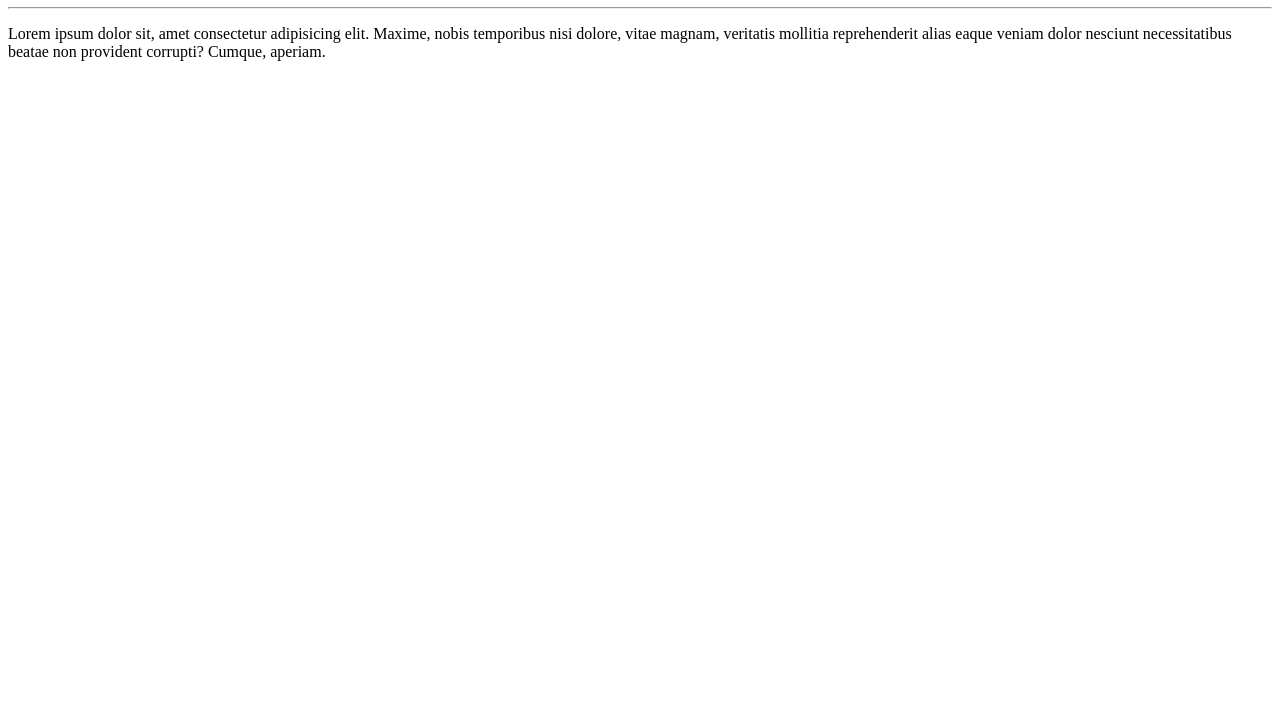
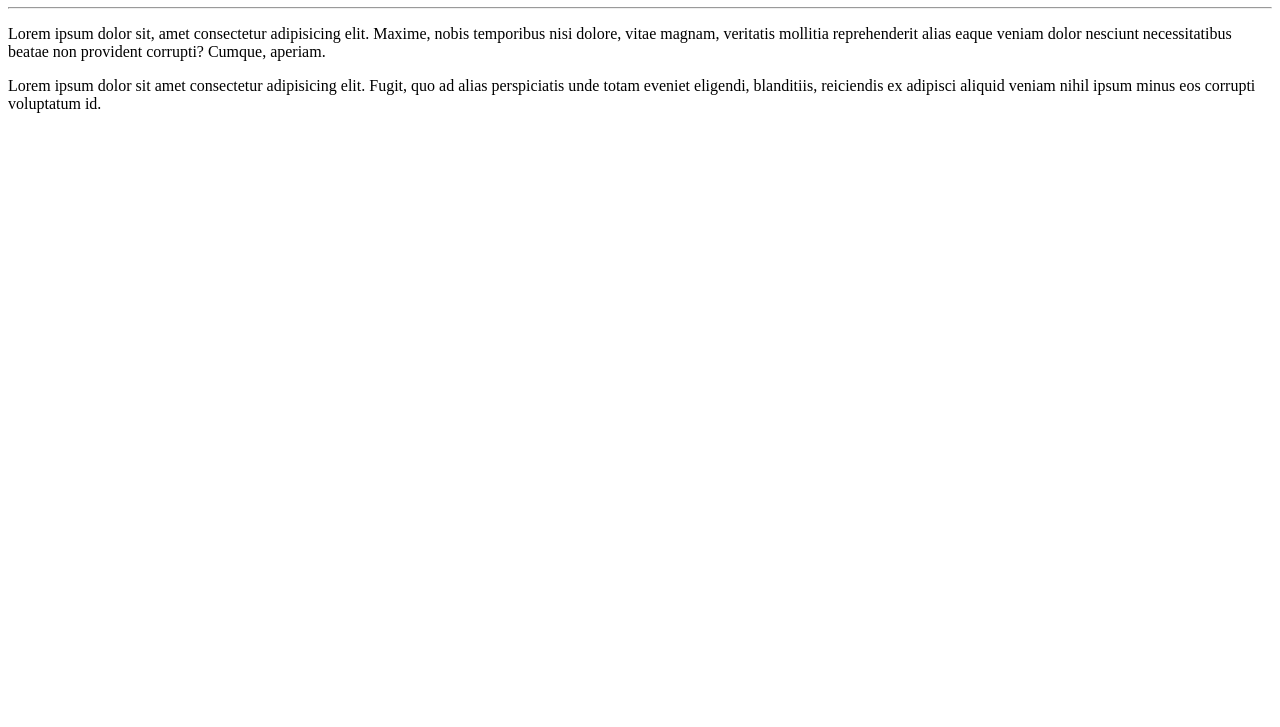
Before and after one commit to gustavo-torres/Ola-Mundo, a plain HTML site: page site-exemplo/index.html in a window 1280 px wide. Shown: the part 73-800 px from the top of the page. Drawn offline with Linux system fonts and the light colour scheme.

Commit message:
Adicionei um parágrafo

```diff
--- a/site-exemplo/index.html
+++ b/site-exemplo/index.html
@@ -9,5 +9,6 @@
     <h1>Olá, Mundo!</h1>
     <hr>
     <p>Lorem ipsum dolor sit, amet consectetur adipisicing elit. Maxime, nobis temporibus nisi dolore, vitae magnam, veritatis mollitia reprehenderit alias eaque veniam dolor nesciunt necessitatibus beatae non provident corrupti? Cumque, aperiam.</p>
+    <p>Lorem ipsum dolor sit amet consectetur adipisicing elit. Fugit, quo ad alias perspiciatis unde totam eveniet eligendi, blanditiis, reiciendis ex adipisci aliquid veniam nihil ipsum minus eos corrupti voluptatum id.</p>
 </body>
 </html>
```
